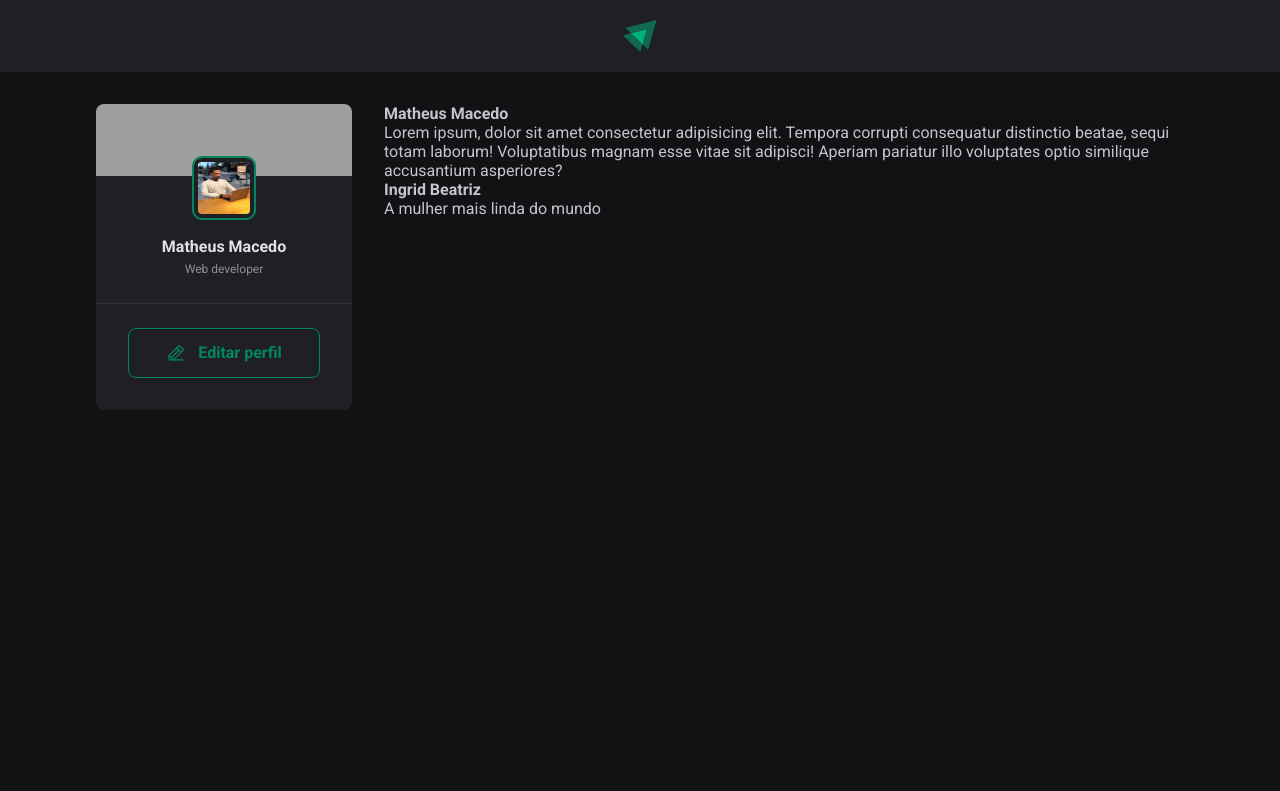
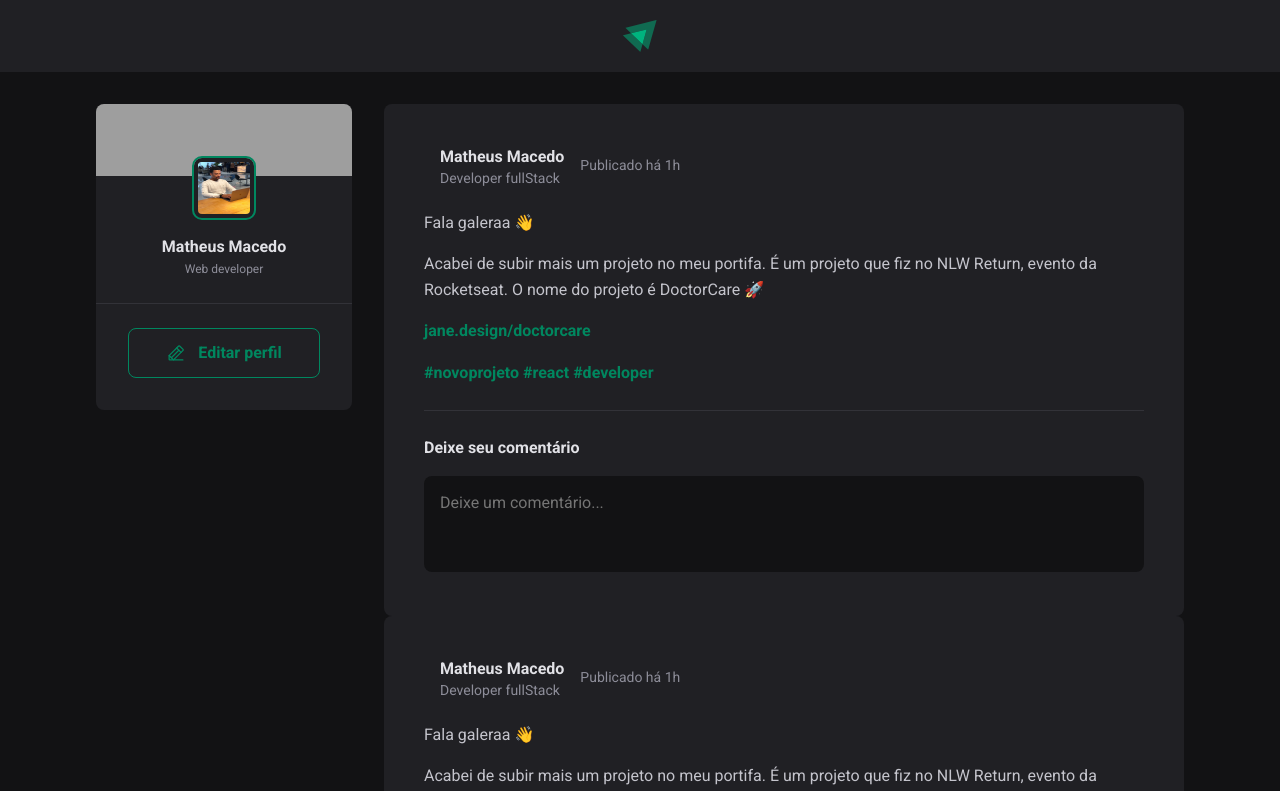
Before and after one commit to Macedonia20/projetosmacedo, a React (Vite) app: page / in a window 1280 px wide. Shown: the top 791 px of the page. Built offline with nearby package versions, Linux system fonts and the light colour scheme; grey boxes are pictures that could not be loaded.

Commit message:
component post finalizado

```diff
--- a/src/App.jsx
+++ b/src/App.jsx
@@ -1,5 +1,5 @@
 import { Header } from './components/Header'
-import { Post } from './Post'
+import { Post } from './components/Post'
 import { Sidebar } from './components/Sidebar'
 
 import styles from './App.module.css'
--- a/src/Post.jsx
+++ /dev/null
@@ -1,14 +0,0 @@
-export function Post (props) {
-    return (
-        <>
-        <strong>{props.author}</strong>
-        <p>{props.content}</p>
-
-        </>
-        // <div>
-        //  <strong>{props.author}</strong>
-        //  <p>{props.content}</p>
-        // </div>
-
-    )
-}
--- /dev/null
+++ b/src/components/Post.jsx
@@ -0,0 +1,39 @@
+import styles from './Post.module.css'
+
+
+export function Post() {
+    return (
+        <article className={styles.post}>
+            <header>
+                <div className={styles.author}>
+                    <img className={styles.avatar} src="" />
+                    <div className={styles.authorInfo}>
+                        <strong>Matheus Macedo</strong>
+                        <span>Developer fullStack</span>
+                    </div>
+                    <time title="" dateTime="">Publicado há 1h</time>
+                </div>
+            </header>
+
+            <div className={styles.content}>
+              <p> Fala galeraa 👋</p>
+
+              <p>Acabei de subir mais um projeto no meu portifa. É um projeto que fiz no NLW Return, evento da Rocketseat. O nome do projeto é DoctorCare 🚀</p>
+
+              <p><a href="">jane.design/doctorcare</a></p>
+
+              <p> <a href="">#novoprojeto</a> <a href="">#react</a> <a href="">#developer</a></p>
+            </div>
+
+            <form className={styles.commentForm}>
+                <strong>Deixe seu comentário</strong>
+                <textarea
+                  placeholder="Deixe um comentário..."
+                />
+                <footer>
+                    <button type="submit">Publicar</button>
+                </footer>
+            </form>
+        </article>
+    )
+}
--- /dev/null
+++ b/src/components/Post.module.css
@@ -0,0 +1,108 @@
+.post + post {
+    margin-top:2rem;
+}
+
+.post {
+    background: var(--gray-800);
+    border-radius: 8px;
+    padding:2.5rem;
+}
+
+.content {
+    line-height: 1.6;
+    color: var(--gray-300);
+    margin-top: 1.5rem;
+}
+
+.content p {
+    margin-top: 1rem;
+}
+
+.content a {
+    font-weight: bold;
+    color: var(--green-500);
+    text-decoration: none;
+}
+
+.content a:hover {
+    color: var(--green-300);
+}
+
+.post > header {
+    display: flex;
+    align-items: center;
+    justify-content: space-between;
+}
+
+.post > header time {
+    font-size: 0.875rem;
+    color: var(--gray-400);
+}
+
+.author {
+    display: flex;
+    align-items: center;
+    gap: 1rem;
+}
+
+.authorInfo strong {
+    display: block;
+    color: var(--gray-100);
+    line-height: 1.6;
+}
+
+.authorInfo span {
+    display: block;
+    font-size: 0.875rem;
+    color: var(--gray-400);
+}
+
+.commentForm {
+    width: 100%;
+    margin-top: 1.5rem;
+    padding-top:1.5rem;
+    border-top: 1px solid var(--gray-600);
+}
+
+.commentForm > strong {
+    line-height: 1.6;
+    color: var(--gray-100);
+}
+
+.commentForm textarea {
+    width: 100%;
+    background-color: var(--gray-900);
+    border: 0;
+    resize: none;
+    height: 6rem;
+    padding: 1rem;
+    border-radius: 8px;
+    color: var(--gray-100);
+    line-height: 1.4;
+    margin-top: 1rem;
+}
+
+.commentForm button [type="submit"] {
+    padding: 1rem 1.5rem;
+    margin-top: 1rem;
+    background-radius: 8px;
+    border: 0;
+    background: var(--green-500);
+    color: var(--white);
+    font-weight: bold;
+    cursor: pointer;
+}
+
+.commentForm button {
+    background: var(--green-300);
+}
+
+.commentForm footer {
+    visibility: hidden;
+    max-height: 0;
+}
+
+.commentForm:focus-within footer {
+    visibility: visible;
+    max-height: none;
+}
--- a/src/global.css
+++ b/src/global.css
@@ -8,9 +8,15 @@
     --gray-800: #202024;
     --gray-900: #121214;
 
+    --green-300: #00b37E;
     --green-500: #00875f;
+}
 
+:focus {
+    outline: transparent;
+    box-shadow: 000 2px var(--green-500)
 }
+
 
 * {
     margin: 0;
```
